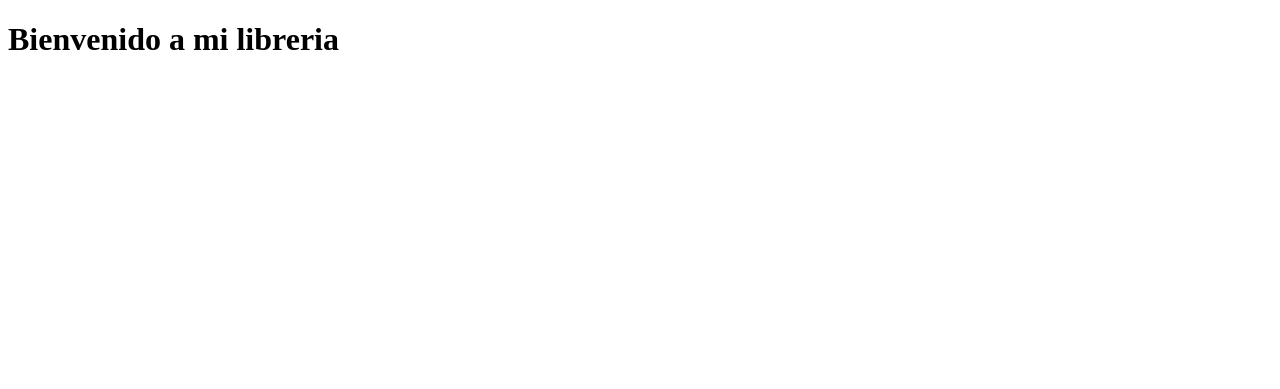
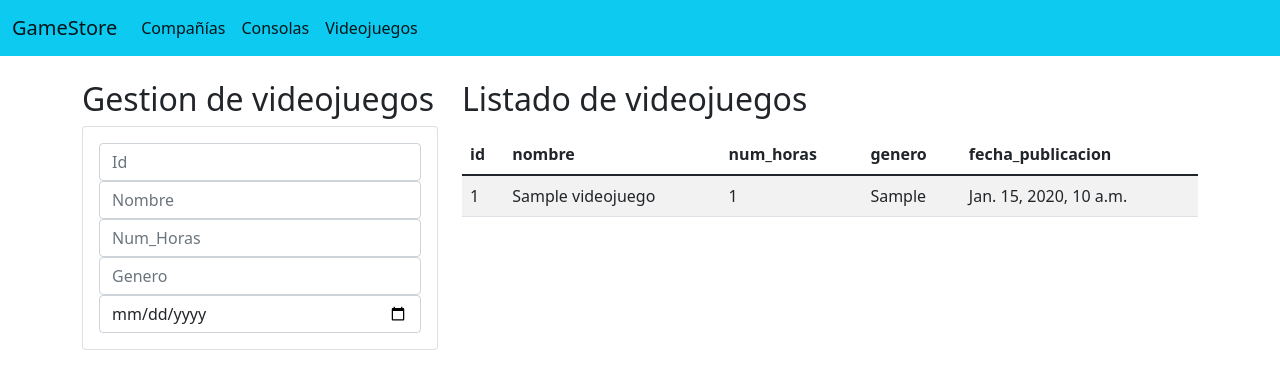
Before and after one commit to lortegaperal/Django, a Django app: template templates/inicio.html in a window 1280 px wide. Shown: the top 389 px of the page. Run offline with Django 4.2, Linux system fonts and the light colour scheme; the template is opened without the code that fills it: values that come from a table or form of the project are taken from there, others are empty; tables that the repository leaves empty hold one stand-in row (values such as "Sample post").

Commit message:
arreglando la fecha

```diff
--- a/GameStore/url.py
+++ b/GameStore/url.py
@@ -3,7 +3,6 @@ from django.urls import path
 from .views import *
 
 urlpatterns = [
-    path('inicio/', cargar_inicio),
-    path("libros/", cargar_vista_libros),
-    path("libros/crear", crear_libro)
+
+    path('', cargar_inicio),
 ]
--- a/djangoProject/urls.py
+++ b/djangoProject/urls.py
@@ -17,8 +17,11 @@ from django.contrib import admin
 from django.urls import path
 from django.urls import include
 from django.views.generic import RedirectView
+from GameStore import views
 
 urlpatterns = [
+
     path('admin/', admin.site.urls),
-    path("GameStore/", include("GameStore.url"))
+    path("GameStore/", include("GameStore.url")),
+    path('', include('GameStore.url')),
 ]
--- /dev/null
+++ b/templates/base.html
@@ -0,0 +1,38 @@
+<!DOCTYPE html>
+<html lang="en">
+<head>
+    <meta charset="UTF-8">
+    <title>{% block title %}  {% endblock %}</title>
+    <link href="https://cdn.jsdelivr.net/npm/bootstrap@5.1.3/dist/css/bootstrap.min.css" rel="stylesheet" integrity="sha384-1BmE4kWBq78iYhFldvKuhfTAU6auU8tT94WrHftjDbrCEXSU1oBoqyl2QvZ6jIW3" crossorigin="anonymous">
+
+</head>
+<body>
+    <nav class="navbar navbar-expand-lg navbar-light bg-info">
+      <div class="container-fluid">
+        <a class="navbar-brand" href="#">GameStore</a>
+        <button class="navbar-toggler" type="button" data-bs-toggle="collapse" data-bs-target="#navbarNav" aria-controls="navbarNav" aria-expanded="false" aria-label="Toggle navigation">
+          <span class="navbar-toggler-icon"></span>
+        </button>
+        <div class="collapse navbar-collapse" id="navbarNav">
+          <ul class="navbar-nav">
+            <li class="nav-item">
+              <a class="nav-link active"  href="#">Compañías</a>
+            </li>
+            <li class="nav-item">
+              <a class="nav-link active"  href="#">Consolas</a>
+            </li>
+            <li class="nav-item">
+              <a class="nav-link active"  href="#">Videojuegos</a>
+            </li>
+          </ul>
+        </div>
+      </div>
+    </nav>
+    <div class="container py-4">
+        {% block body %}
+
+
+        {% endblock %}
+    </div>
+</body>
+</html>
--- a/templates/inicio.html
+++ b/templates/inicio.html
@@ -1,10 +1,60 @@
-<!DOCTYPE html>
-<html lang="en">
-<head>
-    <meta charset="UTF-8">
-    <title>Inicio</title>
-</head>
-<body>
-    <h1>Bienvenido a mi libreria</h1>
-</body>
-</html>
+{% extends "./base.html" %}
+
+{% block title %} GameStore {% endblock %}
+
+{% block body %}
+<div class="row">
+    <div class="col-sm-12 col-md-6 col-lg-4 col-xl-4">
+        <h2>Gestion de videojuegos</h2>
+        <div class="card">
+            <div class="card-body">
+                <form action="" method="POST">
+                    <div class="form-group">
+                        <input type="text" id="numId" name="numId" class="form-control" placeholder="Id" minlength="1" maxlength="1000000" required>
+                    </div>
+                    <div class="form-group">
+                        <input type="text" id="txtNombre" name="txtNombre" class="form-control" placeholder="Nombre" minlength="6" maxlength="50" required>
+                    </div>
+                    <div class="form-group">
+                        <input type="text" id="numHoras" name="numHoras" class="form-control" placeholder="Num_Horas" minlength="1" maxlength="100" required>
+                    </div>
+                    <div class="form-group">
+                        <input type="text" id="txtGenero" name="txtGenero" class="form-control" placeholder="Genero" minlength="1" maxlength="50" required>
+                    </div>
+                    <div class="form-group">
+                        <input type="date" id="txtFecha" name="txtFecha" class="form-control" placeholder="Fecha" required>
+                    </div>
+
+                </form>
+            </div>
+        </div>
+    </div>
+    <div class="col-sm-12 col-md-6 col-lg-8 col-xl-8">
+        <h2>Listado de videojuegos</h2>
+        <div class="table-responsive py-2">
+            <table class="table table-striped">
+                <thead>
+                    <tr>
+                        <th>id</th>
+                        <th>nombre</th>
+                        <th>num_horas</th>
+                        <th>genero</th>
+                        <th>fecha_publicacion</th>
+                    </tr>
+                </thead>
+                <tbody>
+                    {% for videojuego in videojuegos %}
+                        <td>{{ videojuego.id }}</td>
+                        <td>{{ videojuego.nombre }}</td>
+                        <td>{{ videojuego.num_horas }}</td>
+                        <td>{{ videojuego.genero }}</td>
+                        <td>{{ videojuego.fecha_publicacion }}</td>
+                    {% endfor %}
+                </tbody>
+            </table>
+        </div>
+
+    </div>
+
+</div>
+{% endblock %}
```
Also changed, not shown: GameStore/views.py (+4 -6 lines), templates/libros.html (deleted, +0 -16 lines), db.sqlite3.
